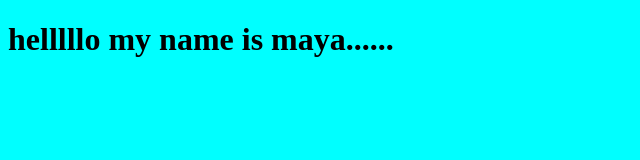
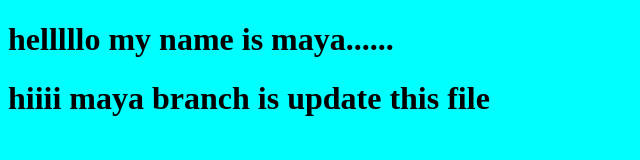
Before and after one commit to mayantest/mayaproject, a plain HTML site: page index.html in a window 1280 px wide. Shown: the whole page, without its empty margins (0-640 px from the left). Drawn offline with Linux system fonts and the light colour scheme.

Commit message:
maya is modify the html file

```diff
--- a/index.html
+++ b/index.html
@@ -8,5 +8,7 @@
 </head>
 <body>
     <h1>helllllo my name is maya......</h1>
+    <h1> hiiii maya branch is update this file</h1>
+
 </body>
 </html>
```
